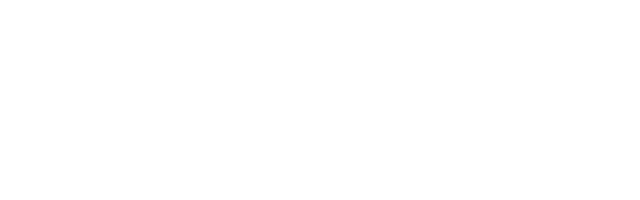
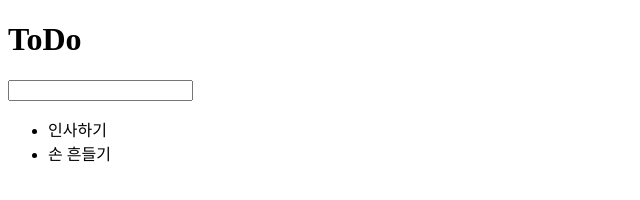
Before and after one commit to sengmin14/JS_Study, a plain HTML site: page ToDo-list/index.html in a window 1280 px wide. Shown: the whole page, without its empty margins (0-640 px from the left). Drawn offline with Linux system fonts and the light colour scheme.

Commit message:
feat : ToDo-list 기능 추가
- 입력된 내용 엔터키를 통해 리스트에 추가

```diff
--- a/ToDo-list/index.html
+++ b/ToDo-list/index.html
@@ -1,9 +1,20 @@
 <!DOCTYPE html>
-<html lang="en">
+<html lang="ko">
     <head>
         <meta charset="UTF-8" />
         <meta name="viewport" content="width=device-width, initial-scale=1.0" />
-        <title>Document</title>
+        <title>ToDo</title>
+        <link rel="stylesheet" href="./style.css" />
+        <script src="./script.js" defer></script>
     </head>
-    <body></body>
+    <body>
+        <h1>ToDo</h1>
+        <div class="todo_container">
+            <input type="text" id="todo-input" onkeydown="keyCodeCheck()" />
+            <ul id="todo-list">
+                <li><span>인사하기</span></li>
+                <li><span>손 흔들기</span></li>
+            </ul>
+        </div>
+    </body>
 </html>
--- /dev/null
+++ b/ToDo-list/script.js
@@ -0,0 +1,15 @@
+const todoInput = document.querySelector('#todo-input');
+
+const keyCodeCheck = () => {
+    if (window.event.keyCode === 13 && todoInput.value !== '') {
+        const todoList = document.querySelector('#todo-list');
+
+        const newLi = document.createElement('li');
+        const newSpan = document.createElement('span');
+
+        newSpan.innerHTML = todoInput.value;
+        newLi.appendChild(newSpan);
+        todoList.appendChild(newLi);
+        todoInput.value = '';
+    }
+};
```
Also changed, not shown: ToDo-list/style.css (added).
